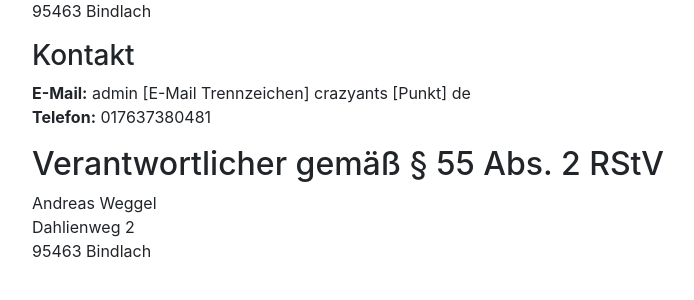
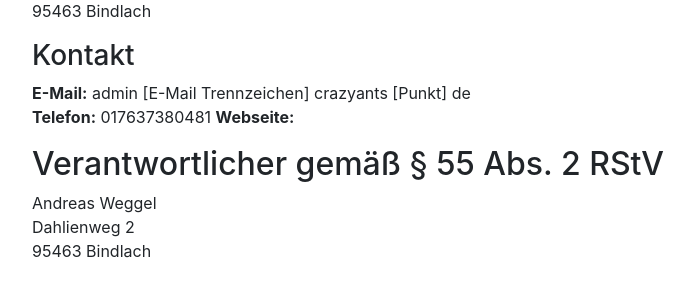
Before and after one commit to Cictani/ameisen_an_die_macht, a Django app: page /impressum in a window 1280 px wide. Shown: the part 268-568 px from the top of the page, without its empty margins (53-747 px from the left). Run offline with Django 3.2, Linux system fonts and the light colour scheme; some libraries are stand-ins or nearby versions.

Commit message:
Webseite hinzugefügt

```diff
--- a/src/templates/impressum.html
+++ b/src/templates/impressum.html
@@ -12,6 +12,7 @@ Dahlienweg 2<br>
 <address>
 <strong>E-Mail:</strong> admin [E-Mail Trennzeichen] crazyants [Punkt] de<br>
 <strong>Telefon:</strong> 017637380481
+<strong>Webseite:</strong> <a href="https://crazyants.de"></a>
 </address>
 
 <h2>Verantwortlicher gemäß § 55 Abs. 2 RStV</h2>
```
